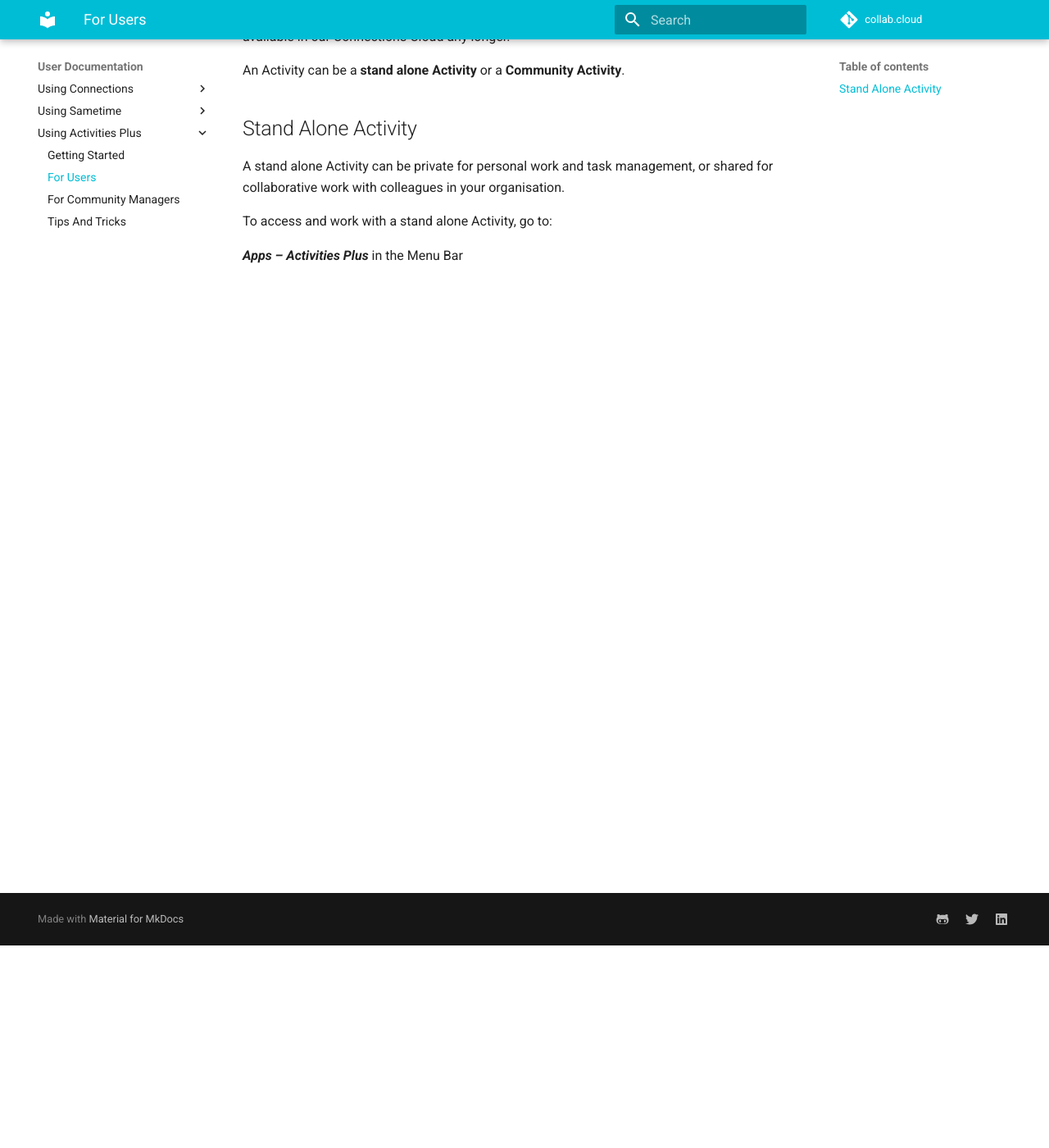
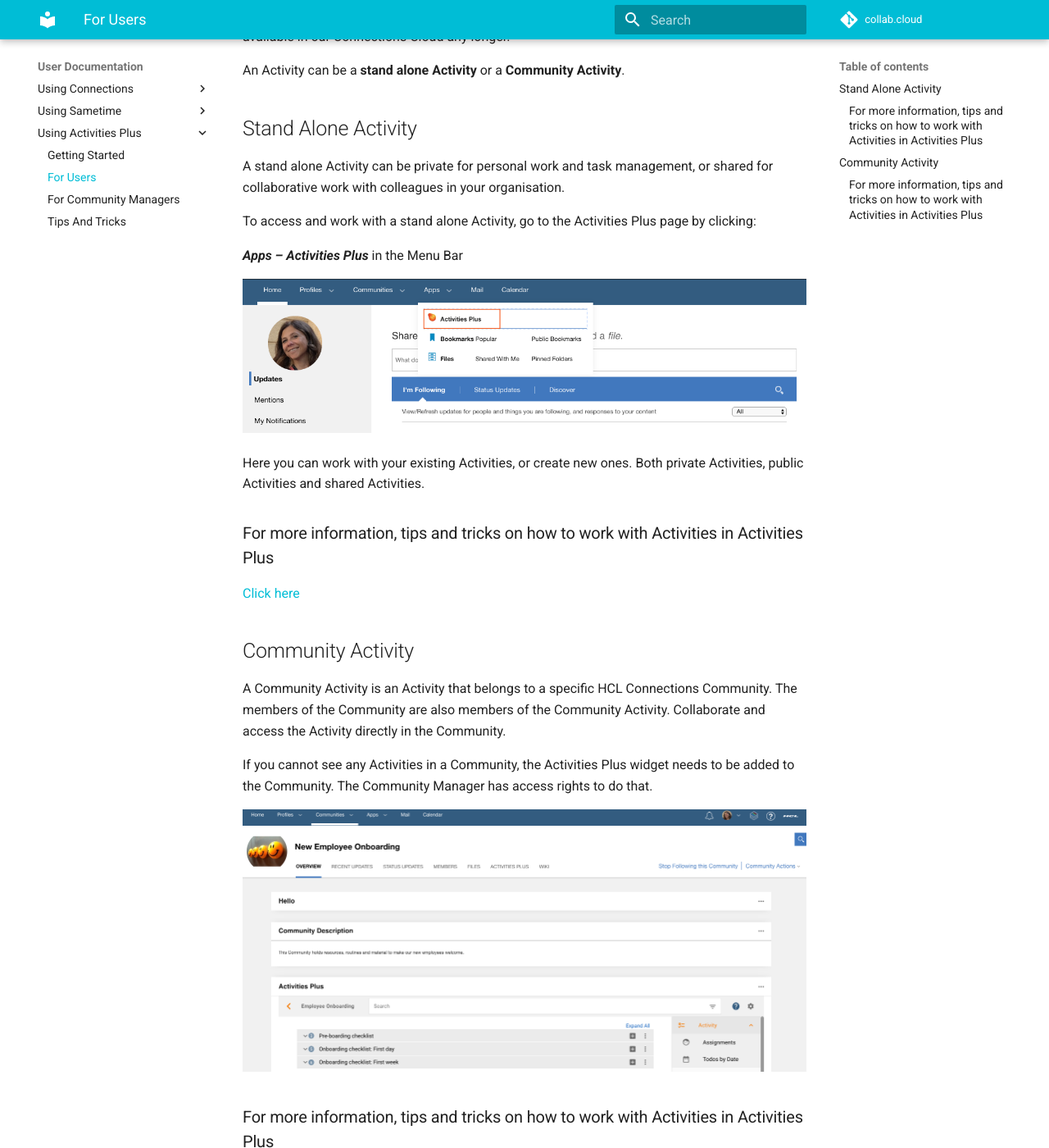
Before and after one commit to collabdotcloud/docs.collab.cloud, an MkDocs documentation site: the page built from docs/users/aplus-for-users.md, in a window 1280 px wide and 1400 px high, scrolled down 247 px. Shown: the whole window at 82% size. Built offline with MkDocs 1.6.1 and Material for MkDocs 9.7.7, drawn with Linux system fonts in a browser that asks for light colours.

Commit message:
more upates

```diff
--- a/docs/users/aplus-for-users.md
+++ b/docs/users/aplus-for-users.md
@@ -8,6 +8,27 @@
 
 A stand alone Activity can be private for personal work and task management, or shared for collaborative work with colleagues in your organisation.
 
-To access and work with a stand alone Activity, go to:
+To access and work with a stand alone Activity, go to the Activities Plus page by clicking:
 
 **_Apps – Activities Plus_** in the Menu Bar
+
+<img src="/assets/images/screen-shots/aplus/aplus-menu-item.png" alt="Activities Plus" />
+
+Here you can work with your existing Activities, or create new ones. Both private Activities, public Activities and shared Activities.
+
+###For more information, tips and tricks on how to work with Activities in Activities Plus
+
+[Click here](https://downloads.collab.cloud/aplus-tips-and-tricks)
+
+
+##Community Activity
+
+A Community Activity is an Activity that belongs to a specific HCL Connections Community. The members of the Community are also members of the Community Activity. Collaborate and access the Activity directly in the Community.
+
+If you cannot see any Activities in a Community, the Activities Plus widget needs to be added to the Community. The Community Manager has access rights to do that.
+
+<img src="/assets/images/screen-shots/aplus/aplus-widget-in-community.png" alt="Activities Plus Widget in Community" />
+
+###For more information, tips and tricks on how to work with Activities in Activities Plus
+
+[Click here](https://downloads.collab.cloud/aplus-tips-and-tricks)
```
Also changed, not shown: docs/users/aplus-for-comm-managers.md (+69 -0 lines), docs/assets/images/screen-shots/aplus/aplus-activities-in-widget.png (added), docs/assets/images/screen-shots/aplus/aplus-add-apps.png (added), docs/assets/images/screen-shots/aplus/aplus-add-members.png (added), docs/assets/images/screen-shots/aplus/aplus-community-actions-add-apps.png (added), docs/assets/images/screen-shots/aplus/aplus-homepage.png (added), docs/assets/images/screen-shots/aplus/aplus-menu-item.png (added), docs/assets/images/screen-shots/aplus/aplus-move-widget.png (added), docs/assets/images/screen-shots/aplus/aplus-new-activity.png (added), docs/assets/images/screen-shots/aplus/aplus-widget-in-community.png (added), docs/assets/images/screen-shots/aplus/aplus-widget-settings.png (added), 1 other file.
